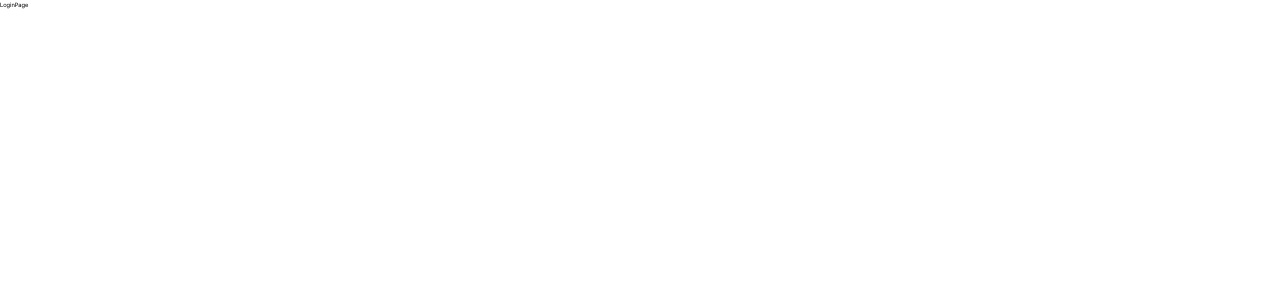
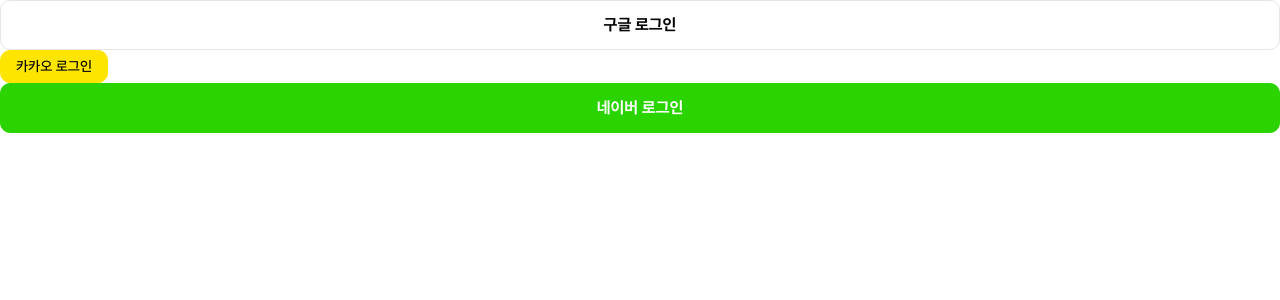
Before and after one commit to Odagada/Trimo-FE, a Next.js app: page /login in a window 1280 px wide. Shown: the top 300 px of the page. Built offline with nearby package versions, Linux system fonts and the light colour scheme.

Commit message:
feat(loginpage): 로그인 페이지 초기 세팅

```diff
--- a/pages/login/index.tsx
+++ b/pages/login/index.tsx
@@ -1,5 +1,19 @@
+import Clickable from "@/components/atoms/Clickable";
+
 function Login() {
-  return <div>LoginPage</div>;
+  return (
+    <div>
+      <Clickable color="white">
+        <button>구글 로그인</button>
+      </Clickable>
+      <Clickable color="kakao" size="medium">
+        <button>카카오 로그인</button>
+      </Clickable>
+      <Clickable color="naver">
+        <button>네이버 로그인</button>
+      </Clickable>
+    </div>
+  );
 }
 
 export default Login;
```
